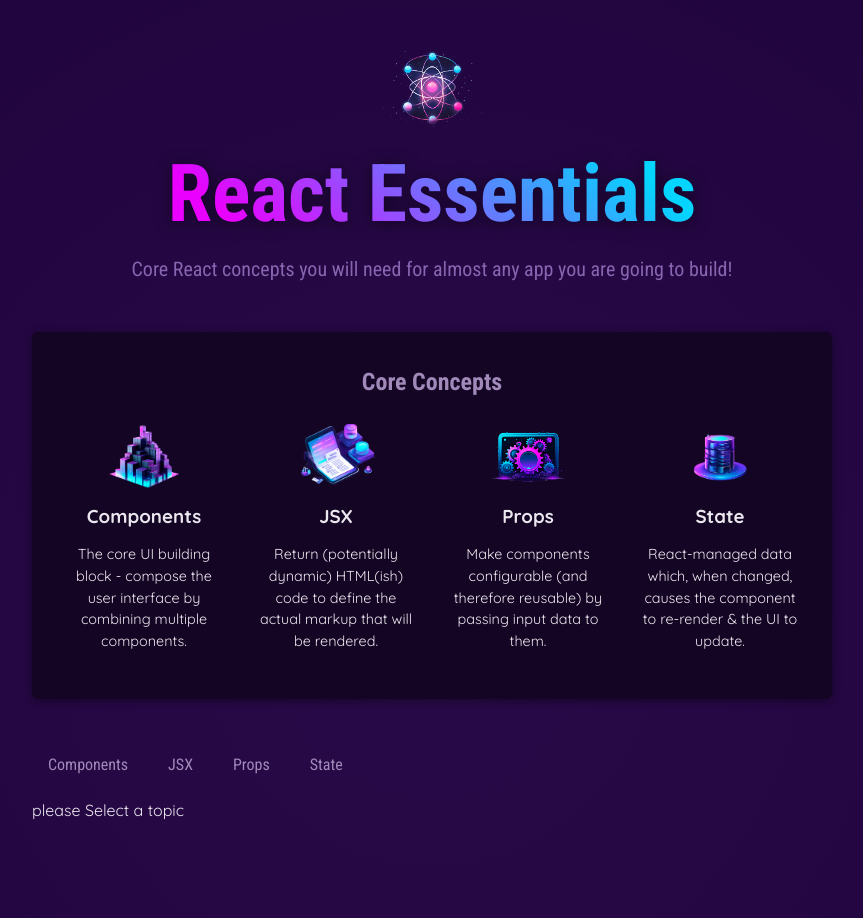
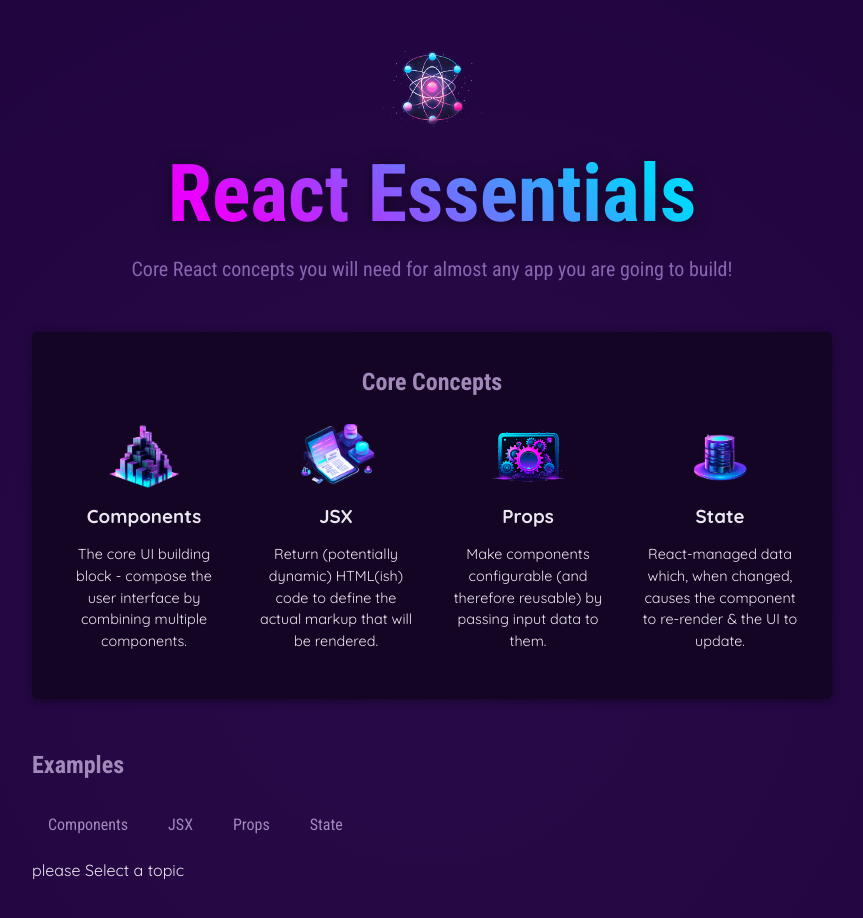
Before and after one commit to EnriqueDlt95/react-the-complete-guide, a React (Vite) app in the folder lessons/01-starting-project/: page / in a window 1280 px wide. Shown: the top 918 px of the page, without its empty margins (208-1071 px from the left). Built offline with nearby package versions, Linux system fonts and the light colour scheme.

Commit message:
creating a wraping component and learning more about props

```diff
--- a/lessons/01-starting-project/src/components/Examples.jsx
+++ b/lessons/01-starting-project/src/components/Examples.jsx
@@ -1,6 +1,7 @@
 import { useState } from "react";
 import { EXAMPLES } from "../data";
 import TabButton from "./TabButton";
+import Section from "./Section";
 
 export default function Examples() {
   // we always have to call the react hooks in the top level of a component not inside of any other function inside the component
@@ -26,7 +27,7 @@ export default function Examples() {
   }
 
   return (
-    <section id="examples">
+    <Section title="Examples" id="examples">
       {/* the menu tag can serves to us to have a list ob buttons  */}
       <menu>
         <TabButton
@@ -55,6 +56,6 @@ export default function Examples() {
         </TabButton>
       </menu>
       {tabContent}
-    </section>
+    </Section>
   );
 }
--- /dev/null
+++ b/lessons/01-starting-project/src/components/Section.jsx
@@ -0,0 +1,8 @@
+export default function Section({ title, children, ...props }) {
+  return (
+    <section {...props}>
+      <h2>{title}</h2>
+      {children}
+    </section>
+  );
+}
```
